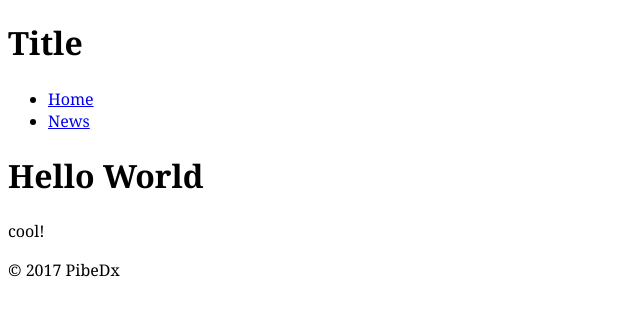
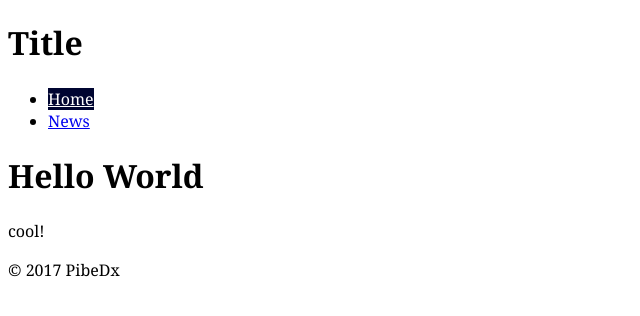
Before and after one commit to PibeDx/Jekyll-Beginning, a Jekyll site: the page built from index.html, in a window 1280 px wide. Shown: the top 316 px of the page, without its empty margins (0-640 px from the left). Built offline with Jekyll 4.4.1, drawn with Linux system fonts in a browser that asks for light colours; Markdown is read by kramdown in place of the engine named in the settings.

Commit message:
add highlighting with conditions

```diff
--- a/_includes/nav.html
+++ b/_includes/nav.html
@@ -1,6 +1,6 @@
 <nav>
 	<ul>
-		<li><a href="{{site.baseurl}}/">Home</a></li>
-		<li><a href="{{site.baseurl}}/news.html">News</a></li>
+		<li><a href="{{site.baseurl}}/" class="{% if page.url == '/' %}current{% endif %}">Home</a></li>
+		<li><a href="{{site.baseurl}}/news.html" class="{% if page.url == '/news.html' %}current{% endif %}">News</a></li>
 	</ul>
 </nav>
--- a/css/common.css
+++ b/css/common.css
@@ -4,3 +4,8 @@ html {
 
 	font: normal 100%/1.4 Georgia, serif;
 }
+
+.current {
+	background-color: #000531;
+	color: #FFF;
+}
```
